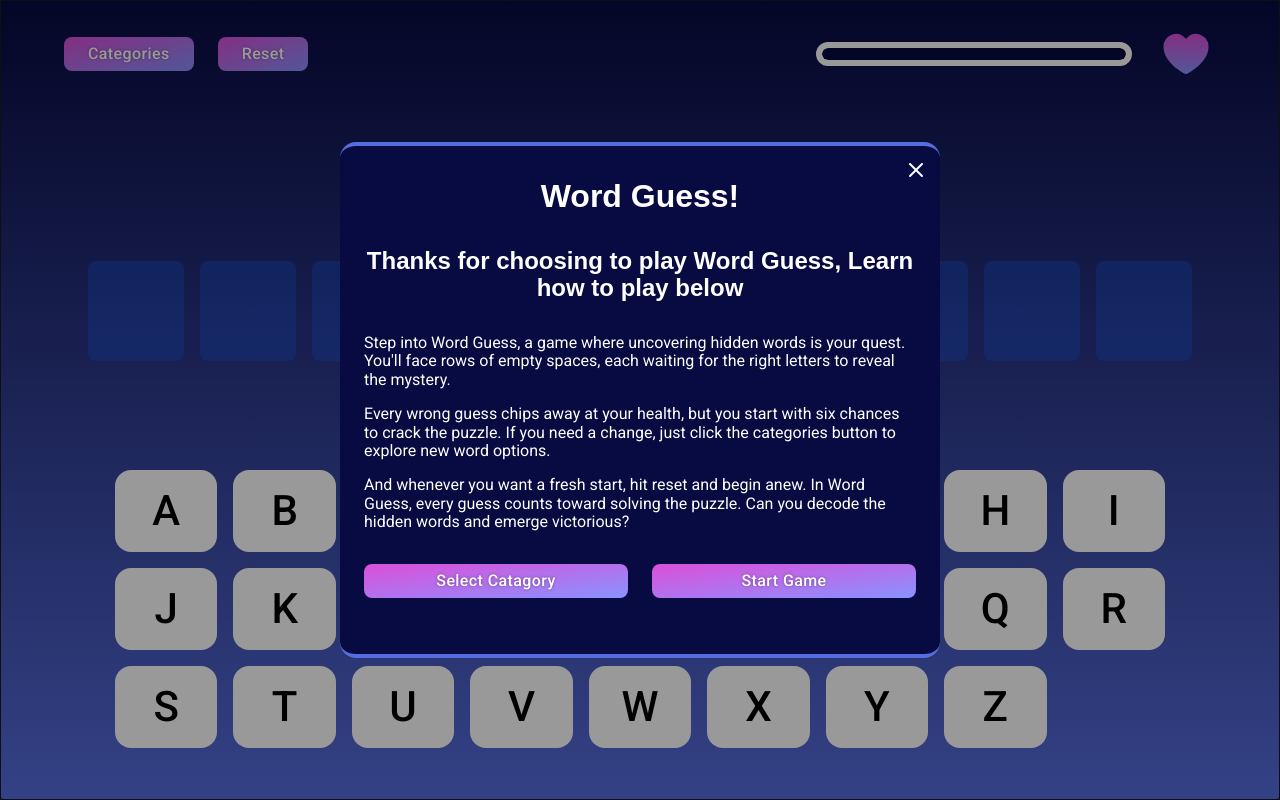
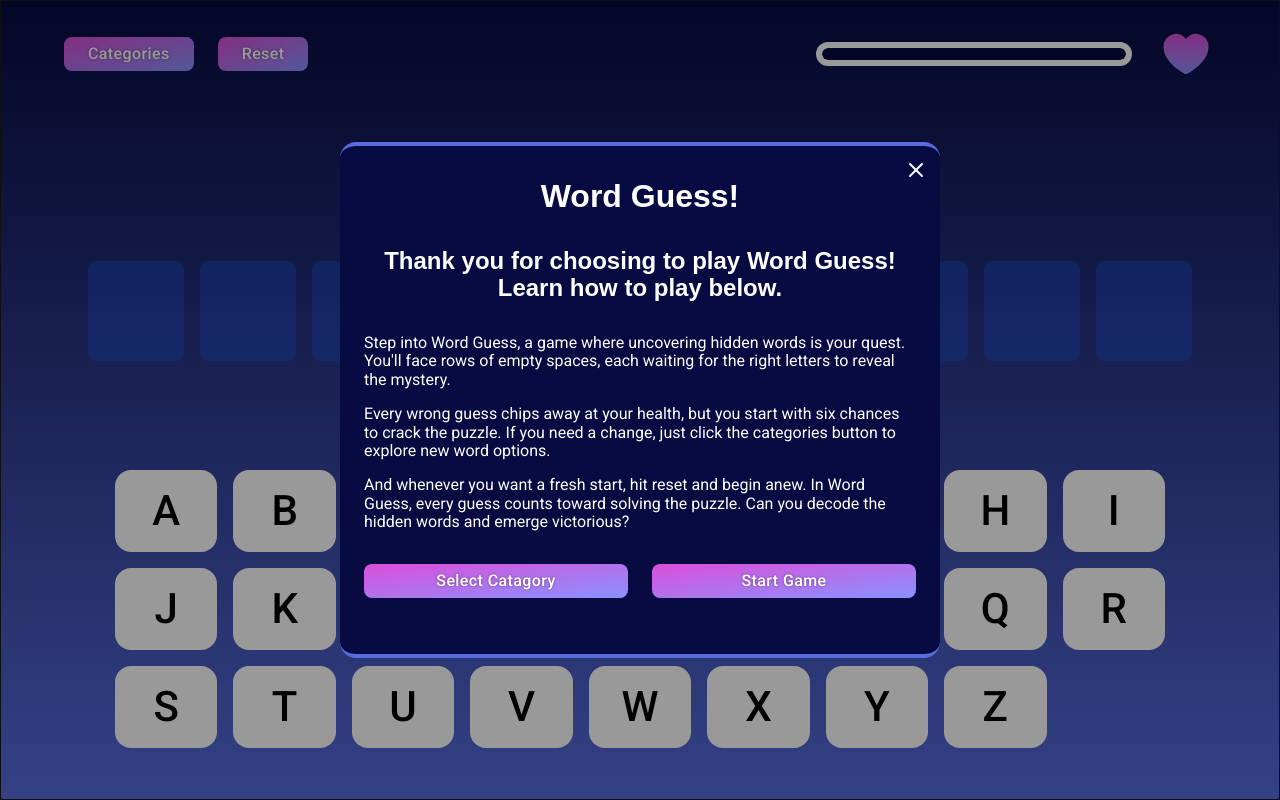
Before and after one commit to danielstephany/flashyQ, a React app: page / in a window 1280 px wide. Built offline with nearby package versions, Linux system fonts and the light colour scheme; a web font is replaced by a local one.

Commit message:
updated intro text

```diff
--- a/src/views/Main/IntroModal/IntroModalBody.tsx
+++ b/src/views/Main/IntroModal/IntroModalBody.tsx
@@ -18,7 +18,7 @@ const IntroModalBodyComp: React.ElementType = ({ className, handleClose, handleO
                 <IconButton onClick={handleClose} aria-label="close Modal"><X /></IconButton>
                 <div className='categories__grid--full'>
                     <h2>Word Guess!</h2>
-                    <h3>Thanks for choosing to play Word Guess, Learn how to play below</h3>
+                    <h3>Thank you for choosing to play Word Guess! Learn how to play below.</h3>
                     <p>
                         Step into Word Guess, a game where uncovering hidden words is your quest. You'll face rows of empty spaces, each waiting for the right letters to reveal the mystery.
                     </p>
```
